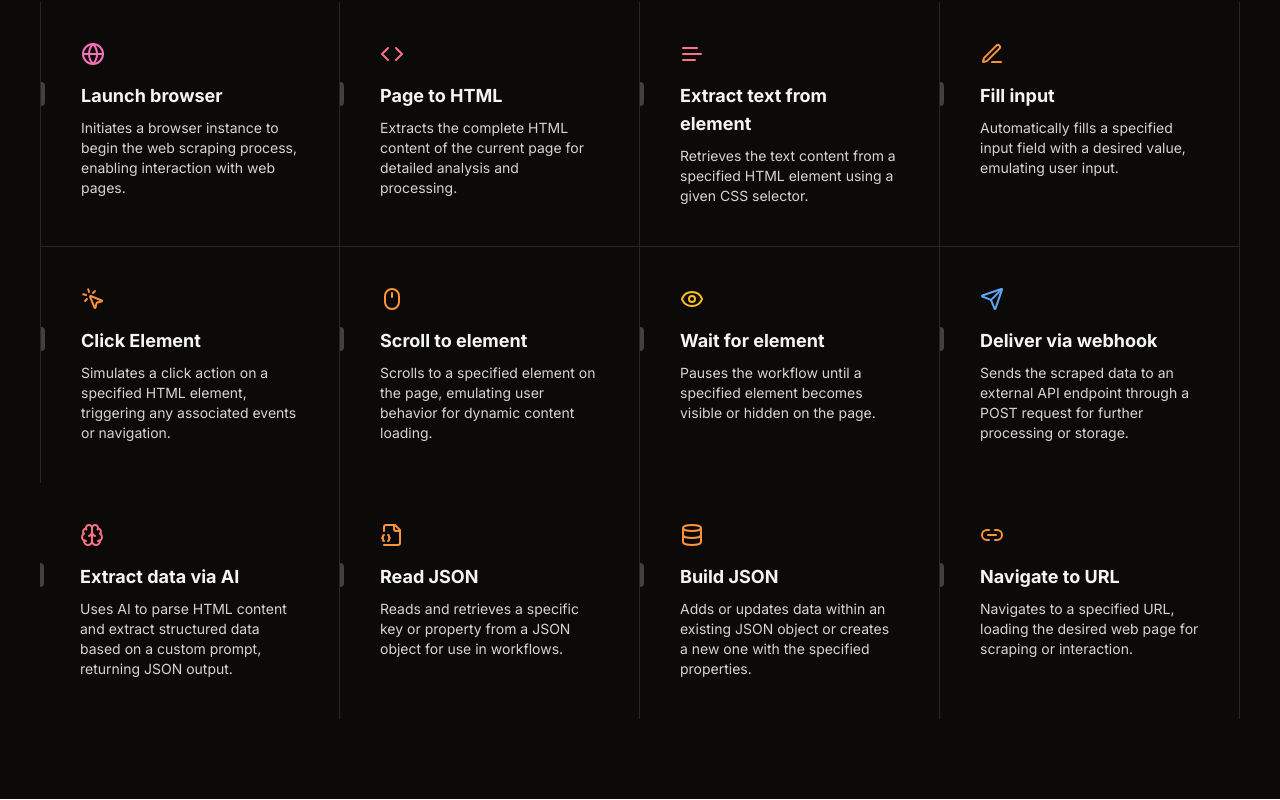
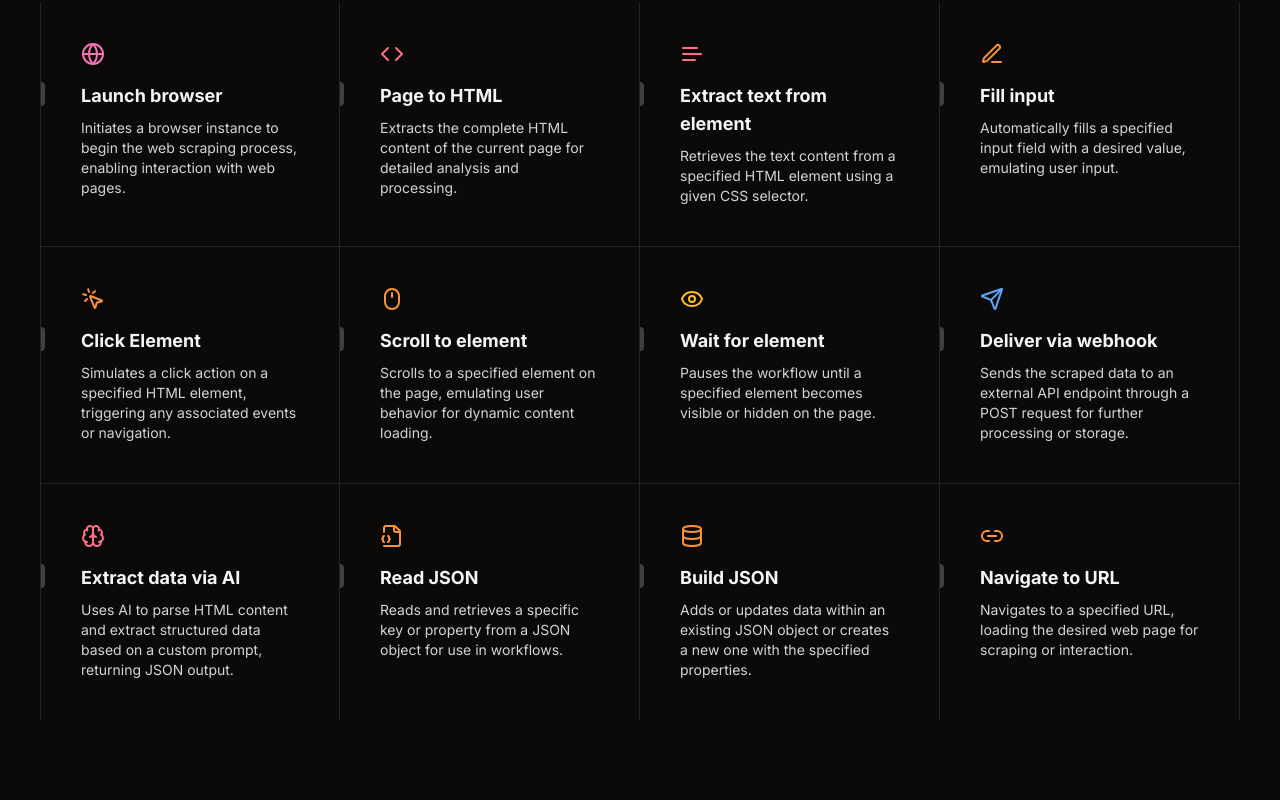
Before and after one commit to prajwal-0706/fusion-flow, a Next.js app: page / in a window 1280 px wide. Shown: the part 1342-2142 px from the top of the page. Built offline with nearby package versions, Linux system fonts and the light colour scheme.

Commit message:
fix: Updated Feature Section (Landing Page)

```diff
--- a/app/(landing page)/_components/feature-gradient.tsx
+++ b/app/(landing page)/_components/feature-gradient.tsx
@@ -40,7 +40,7 @@ export const Grid = ({
   ];
   return (
     <div className="pointer-events-none absolute left-1/2 top-0  -ml-20 -mt-2 h-full w-full [mask-image:linear-gradient(white,transparent)]">
-      <div className="absolute inset-0 bg-gradient-to-r  [mask-image:radial-gradient(farthest-side_at_top,white,transparent)] dark:from-primary/30 from-primary/30 to-prifrom-primary/30 dark:to-prifrom-primary/30 opacity-100">
+      <div className="absolute inset-0 bg-gradient-to-r [mask-image:radial-gradient(farthest-side_at_top,white,transparent)] dark:from-primary/30 from-primary/30 to-primary/30 dark:to-primary/30 opacity-100">
         <GridPattern
           width={size ?? 20}
           height={size ?? 20}
--- a/app/(landing page)/_components/feature-section.tsx
+++ b/app/(landing page)/_components/feature-section.tsx
@@ -5,12 +5,13 @@ import { cn } from "@/lib/utils";
 
 export default function FeatureSection() {
   return (
-    <div className="grid grid-cols-1 md:grid-cols-2 lg:grid-cols-4  relative z-10 py-10 max-w-7xl mx-auto">
+    <div className="grid grid-cols-1 md:grid-cols-2 lg:grid-cols-4 relative z-10 py-10 max-w-7xl mx-auto dark:border-neutral-800">
       {FEATURES.map((feature, index) => (
         <Feature
           key={feature.title}
           {...feature}
           index={index}
+          totalFeatures={FEATURES.length}
           hoverChipClassName={feature.hoverChipClassName as string}
         />
       ))}
@@ -23,20 +24,27 @@ const Feature = ({
   description,
   icon,
   index,
+  totalFeatures,
   hoverChipClassName,
 }: {
   title: string;
   description: string;
   icon: React.ReactNode;
   index: number;
+  totalFeatures: number;
   hoverChipClassName?: string;
 }) => {
+  // Calculate row and column position
+  const col = index % 4;
+  const isLastRow = index >= totalFeatures - 4;
+
   return (
     <div
       className={cn(
-        "flex flex-col lg:border-r  py-10 relative group/feature dark:border-neutral-800",
-        (index === 0 || index === 4) && "lg:border-l dark:border-neutral-800",
-        index < 4 && "lg:border-b dark:border-neutral-800"
+        "flex flex-col py-10 relative group/feature",
+        "border-r dark:border-neutral-800",
+        !isLastRow && "border-b dark:border-neutral-800",
+        col === 0 && "border-l dark:border-neutral-800"
       )}
     >
       {index < 4 && (
--- a/lib/constants.tsx
+++ b/lib/constants.tsx
@@ -142,7 +142,7 @@ export const FEATURES = [
     description:
       "Simulates a click action on a specified HTML element, triggering any associated events or navigation.",
     icon: <MousePointerClick className="stroke-orange-400" />,
-    hoverChipClassName: -'group.hover/feature:bg-"-500',
+    hoverChipClassName: 'group-hover/feature:bg-"-500',
   },
   {
     title: "Scroll to element",
```
